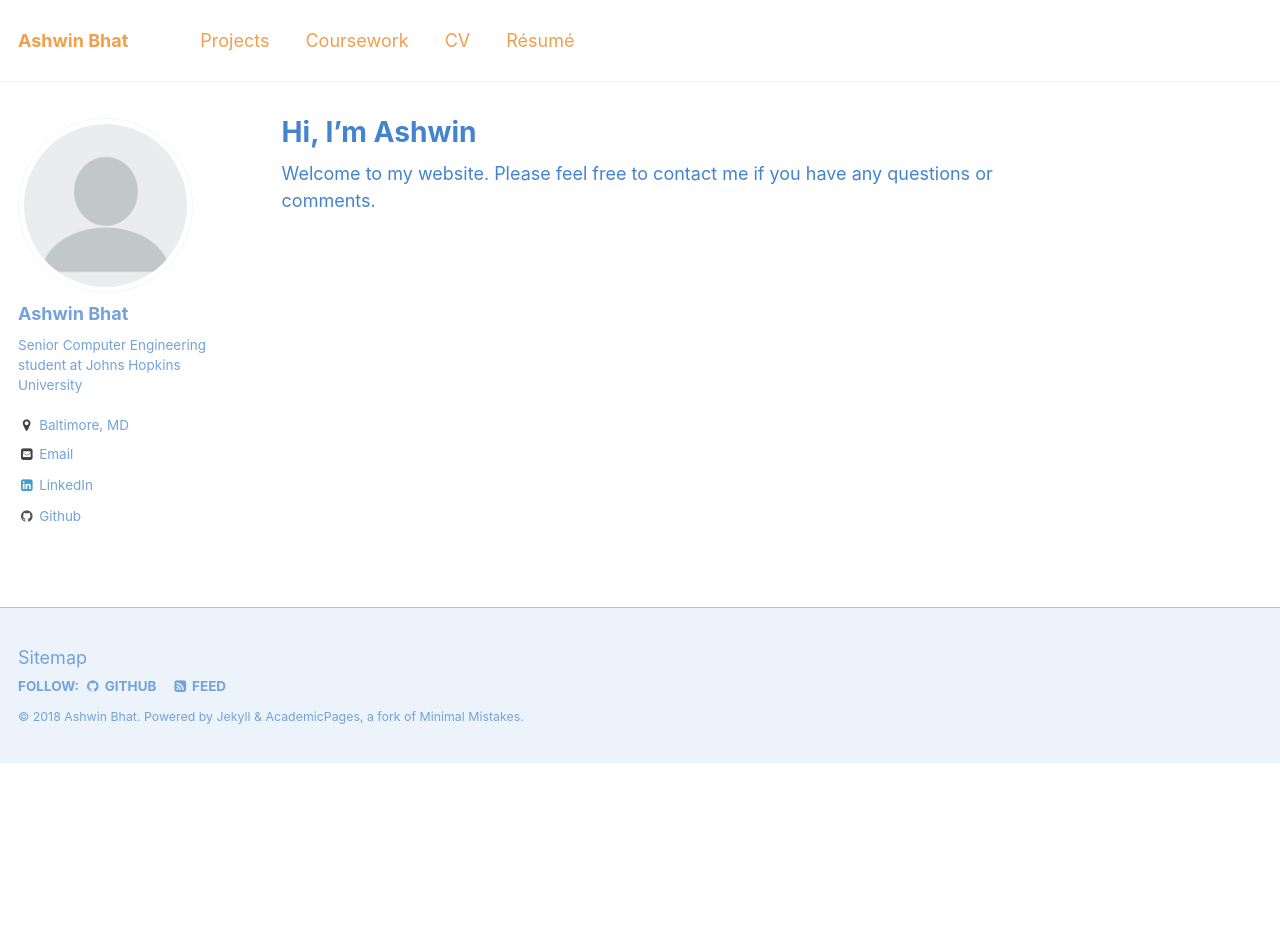
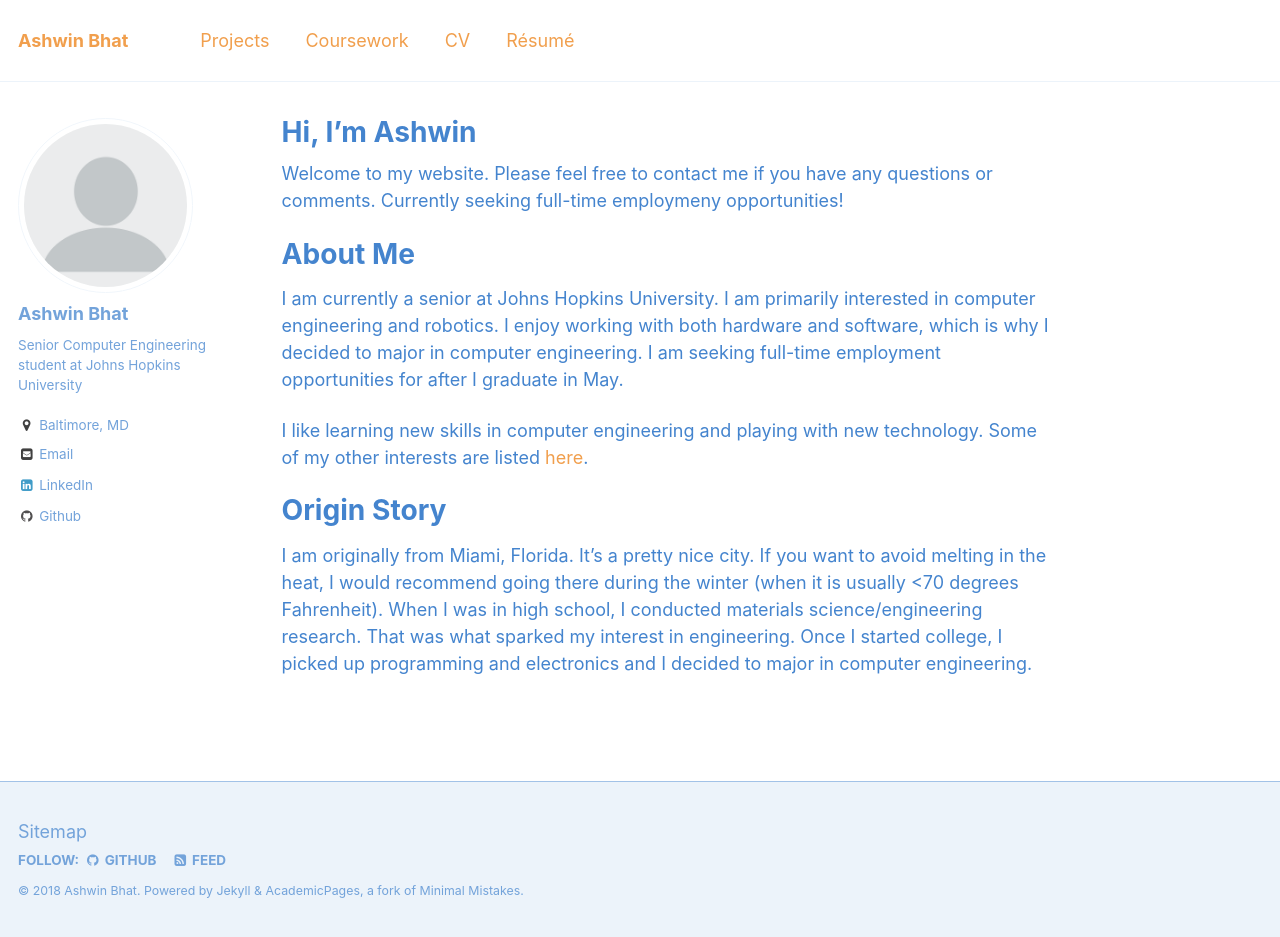
Before and after one commit to The-Shwin/the-shwin.github.io, a Jekyll site: the page built from _pages/about.md, in a window 1280 px wide and 937 px high. Built offline with Jekyll 4.4.1, drawn with Linux system fonts in a browser that asks for light colours.

Commit message:
Added more content.
Added bio to about page,  added activities to cv page, added fun_facts page

```diff
--- a/_pages/about.md
+++ b/_pages/about.md
@@ -18,4 +18,15 @@ redirect_from:
   </head>
 </html>
 
-Welcome to my website. Please feel free to contact me if you have any questions or comments.
+Welcome to my website. Please feel free to contact me if you have any questions or comments. Currently seeking full-time employmeny opportunities!
+
+About Me
+======
+I am currently a senior at Johns Hopkins University. I am primarily interested in computer engineering and robotics. I enjoy working with both hardware and software, which is why I decided to major in computer engineering. I am seeking full-time employment opportunities for after I graduate in May.
+
+I like learning new skills in computer engineering and playing with new technology. Some of my other interests are listed [here](https://theshwin.com/fun_facts/).
+
+
+Origin Story
+======
+I am originally from Miami, Florida. It's a pretty nice city. If you want to avoid melting in the heat, I would recommend going there during the winter (when it is usually <70 degrees Fahrenheit). When I was in high school, I conducted materials science/engineering research. That was what sparked my interest in engineering. Once I started college, I picked up programming and electronics and I decided to major in computer engineering.
```
Also changed, not shown: _pages/cv.md (+3 -0 lines), _pages/fun_facts.md (added, +18 -0 lines), _pages/projects.md (line endings or trailing spaces).
